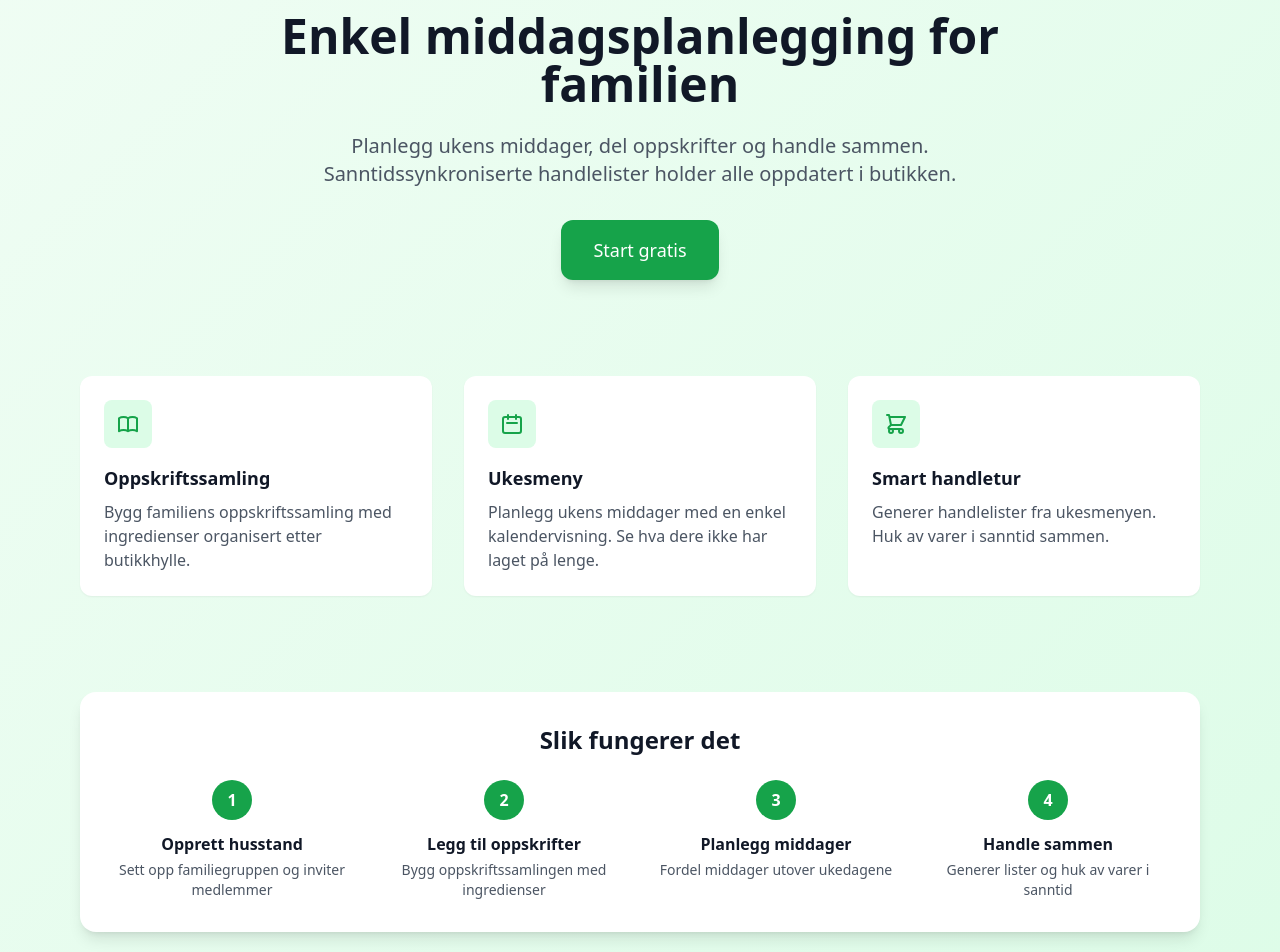
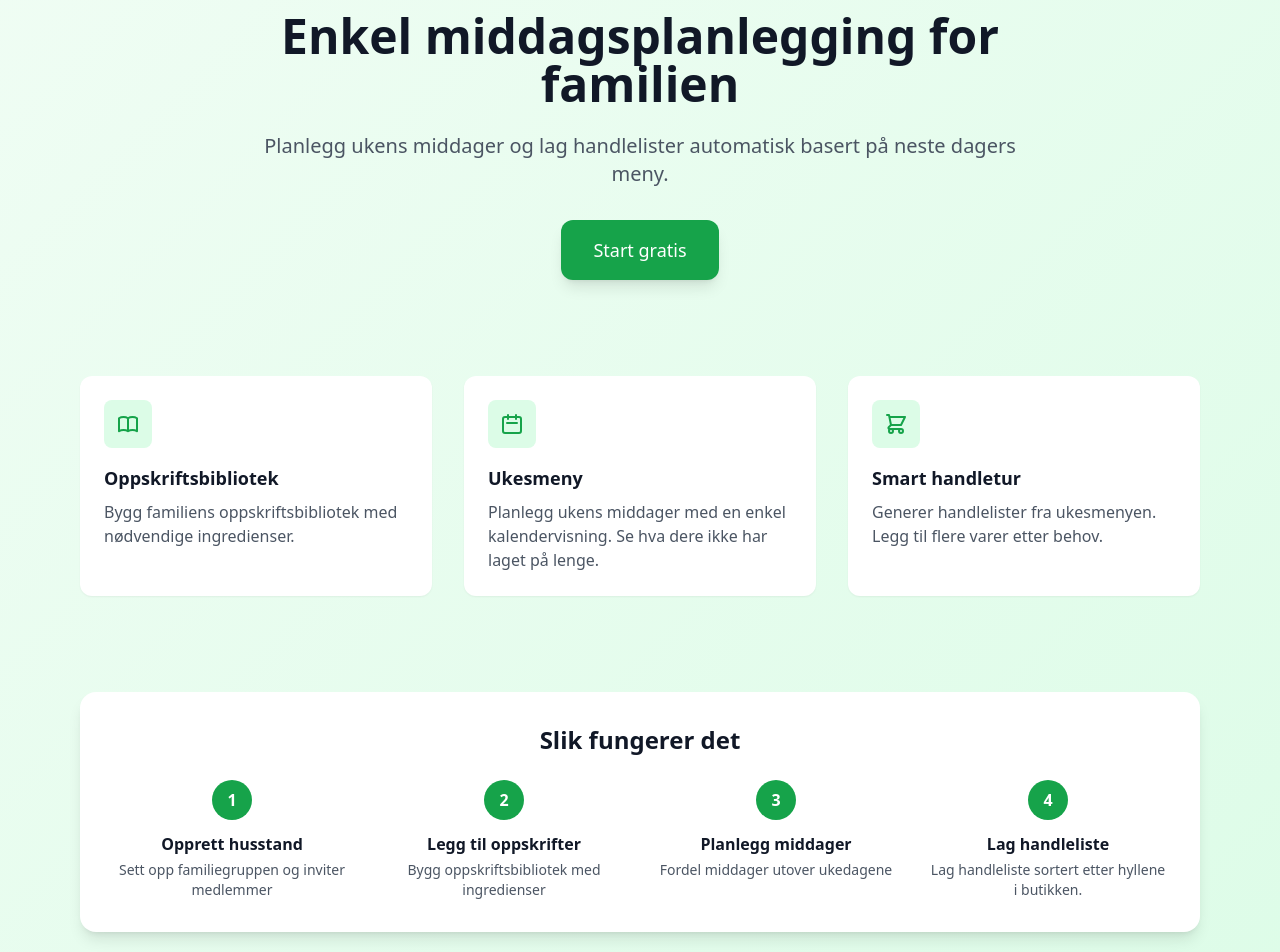
Before and after one commit to mrodem/foodplan, a Next.js app: page / in a window 1280 px wide. Shown: the part 140-1092 px from the top of the page. Built offline with nearby package versions, Linux system fonts and the light colour scheme; no server answers.

Commit message:
Improve text on front page

```diff
--- a/app/page.tsx
+++ b/app/page.tsx
@@ -36,8 +36,7 @@ export default async function LandingPage() {
             Enkel middagsplanlegging for familien
           </h1>
           <p className="text-xl text-gray-600 mb-8">
-            Planlegg ukens middager, del oppskrifter og handle sammen. Sanntidssynkroniserte
-            handlelister holder alle oppdatert i butikken.
+            Planlegg ukens middager og lag handlelister automatisk basert på neste dagers meny.
           </p>
           <Link
             href="/auth/signup"
@@ -50,8 +49,8 @@ export default async function LandingPage() {
         <div className="mt-24 grid grid-cols-1 md:grid-cols-3 gap-8">
           <FeatureCard
             icon={<RecipeIcon />}
-            title="Oppskriftssamling"
-            description="Bygg familiens oppskriftssamling med ingredienser organisert etter butikkhylle."
+            title="Oppskriftsbibliotek"
+            description="Bygg familiens oppskriftsbibliotek med nødvendige ingredienser."
           />
           <FeatureCard
             icon={<CalendarIcon />}
@@ -61,7 +60,7 @@ export default async function LandingPage() {
           <FeatureCard
             icon={<CartIcon />}
             title="Smart handletur"
-            description="Generer handlelister fra ukesmenyen. Huk av varer i sanntid sammen."
+            description="Generer handlelister fra ukesmenyen. Legg til flere varer etter behov."
           />
         </div>
 
@@ -71,9 +70,9 @@ export default async function LandingPage() {
           </h2>
           <div className="grid grid-cols-1 md:grid-cols-4 gap-8">
             <Step number={1} title="Opprett husstand" description="Sett opp familiegruppen og inviter medlemmer" />
-            <Step number={2} title="Legg til oppskrifter" description="Bygg oppskriftssamlingen med ingredienser" />
+            <Step number={2} title="Legg til oppskrifter" description="Bygg oppskriftsbibliotek med ingredienser" />
             <Step number={3} title="Planlegg middager" description="Fordel middager utover ukedagene" />
-            <Step number={4} title="Handle sammen" description="Generer lister og huk av varer i sanntid" />
+            <Step number={4} title="Lag handleliste" description="Lag handleliste sortert etter hyllene i butikken." />
           </div>
         </div>
       </div>
```
